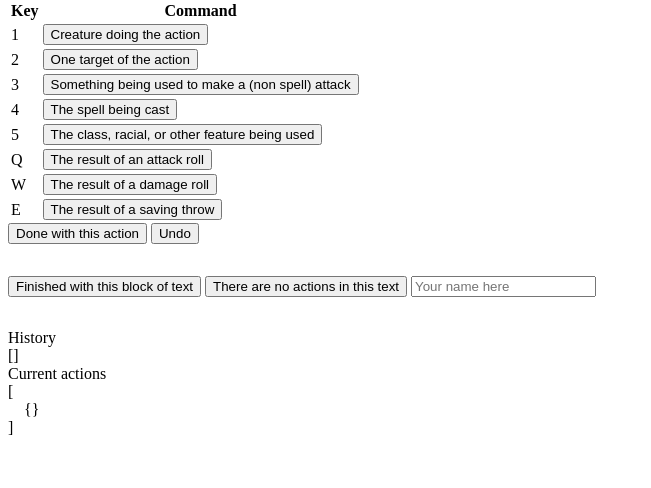
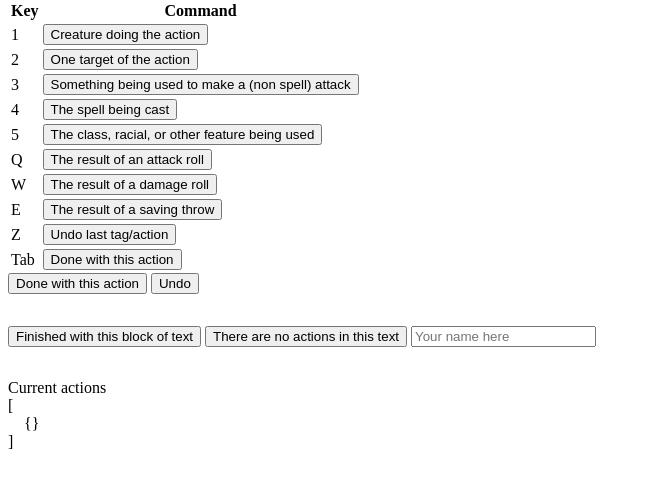
Before and after one commit to kelmp/nets213-final, a Flask app: page / in a window 1280 px wide. Shown: the part 119-607 px from the top of the page, without its empty margins (0-651 px from the left). Run offline with Flask 2, Linux system fonts and the light colour scheme.

Commit message:
Quick changes to public HIT

```diff
--- a/public-hit/templates/hit.html
+++ b/public-hit/templates/hit.html
@@ -91,6 +91,14 @@
             </button>
           </td>
         </tr>
+        <tr>
+            <td>Z</td>
+            <td><button id="undo-button" onclick="undo();">Undo last tag/action</button></td>
+        </tr>
+        <tr>
+            <td>Tab</td>
+            <td><button id="submit-action-button" onclick="submitAction();">Done with this action</button></td>
+        </tr>
       </tbody>
     </table>
     <div>
@@ -104,11 +112,11 @@
       <button id="submit-button" onclick="handleFormSubmit()">
         Finished with this block of text
       </button>
-      <button id="nothing-button">There are no actions in this text</button>
+      <button id="nothing-button" onclick="handleEmptyFormSubmit()">There are no actions in this text</button>
       <input type="text" id="name-input" placeholder="Your name here" /></input>
     </div>
-    <div>History</div>
-    <div id="history"></div>
+    <!-- <div>History</div>
+    <div id="history"></div> -->
     <div>Current actions</div>
     <div id="current-actions" class="actions"></div>
   </body>
@@ -228,6 +236,9 @@
             case 9: // tab
                 submitAction();
                 break;
+            case 90: // Z
+                undo();
+                break;
             default:
                 console.log("No tag selected");
                 break;
@@ -242,11 +253,16 @@
             return;
         }
         history.unshift(tag);
-        const newWords = Array.from(selectedIndices).sort().map(i => words[i]);
+        const newIndices = Array.from(selectedIndices).sort();
+        const newWords = newIndices.map(i => words[i]);
         if (currentAction.hasOwnProperty(tag)) {
-            currentAction[tag].unshift(newWords);
+            currentAction[tag]["words"].unshift(newWords);
+            currentAction[tag]["indices"].unshift(newIndices);
         } else {
-            currentAction[tag] = [newWords];
+            currentAction[tag] = {
+                words: [newWords],
+                indices: [newIndices]
+            };
         }
         // set new tag colors
         selectedIndices.forEach(i =>
@@ -276,28 +292,31 @@
     }
 
     function undo() {
-        // TODO: make this undo highlighting as well
-        const len = history.length;
-        if (len === 0) {
+        if (history.length === 0) {
             return;
         }
-        let toUndo = history.shift();
-        switch (toUndo) {
-            case "submitted":
-                actions.shift();
-                currentAction = actions[0];
-                break;
-            default:
-                const entities = currentAction[toUndo];
-                if (entities.length === 1) {
-                    delete currentAction[toUndo];
-                } else {
-                    entities.shift();
-                }
-                break;
+        const toUndo = history.shift();
+        if (toUndo === "submitted") {
+            actions.shift();
+            currentAction = actions[0];
+        } else {
+            const entityIndices = currentAction[toUndo]["indices"];
+            // undo formatting on most recent selections
+            clearSpecificHighlights(entityIndices.shift());
+            if (entityIndices.length === 0) {
+                delete currentAction[toUndo];
+            } else {
+                // more than 1 word/index currently stored
+                // indices list has already been shifted
+                currentAction[toUndo]["words"].shift();
+            }
         }
         displayCurrentActions();
         displayHistory();
+    }
+
+    function clearSpecificHighlights(indices) {
+        indices.forEach(i => getWordElement(i).className = "untagged");
     }
 
     function displayCurrentActions() {
@@ -306,10 +325,9 @@
     }
 
     function displayHistory() {
-        document.getElementById("history").innerHTML =
-            JSON.stringify(history);
+        // document.getElementById("history").innerHTML =
+        //     JSON.stringify(history);
     }
-
 
     // This method wraps every word in a sentence with a javascript click function.
     function writeSentence(words) {
@@ -356,6 +374,10 @@
     }
 
     function handleFormSubmit() {
+        if (Object.keys(actions[0]).length === 0) {
+            actions.shift();
+        }
+
         let name = $("input#name-input").val()
         name = name !== "" ? name : "undefined"
         $.post("/hit", {
@@ -371,6 +393,34 @@
         history = [];
         selectedIndices = new Set();
 
+        actions.unshift();
+        displayCurrentActions();
+        displayHistory();
+        clearWarning();
+        populateHit();
+    }
+
+    function handleEmptyFormSubmit() {
+        if (Object.keys(actions[0]).length === 0) {
+            actions.shift();
+        }
+
+        let name = $("input#name-input").val()
+        name = name !== "" ? name : "undefined"
+        $.post("/hit", {
+            name: name,
+            text: sentence,
+            actions: "[]"
+        });
+
+        // reset all state
+        actions = [];
+        currentAction = {};
+        actions.unshift(currentAction);
+        history = [];
+        selectedIndices = new Set();
+
+        actions.unshift();
         displayCurrentActions();
         displayHistory();
         clearWarning();
```
